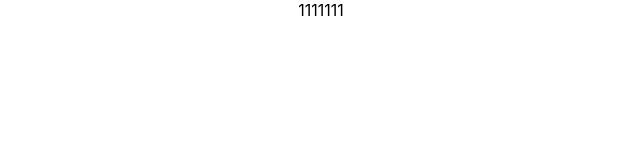
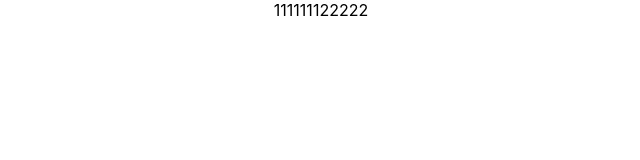
Before and after one commit to Rgp-1466639716/reactTest, a React (Create React App) app: page / in a window 1280 px wide. Shown: the top 160 px of the page, without its empty margins (319-959 px from the left). Built offline with nearby package versions, Linux system fonts and the light colour scheme.

Commit message:
001-第一次

```diff
--- a/src/App.js
+++ b/src/App.js
@@ -3,7 +3,7 @@ import './App.css';
 function App() {
   return (
     <div className="App">
-      1111111
+      111111122222
     </div>
   );
 }
```
